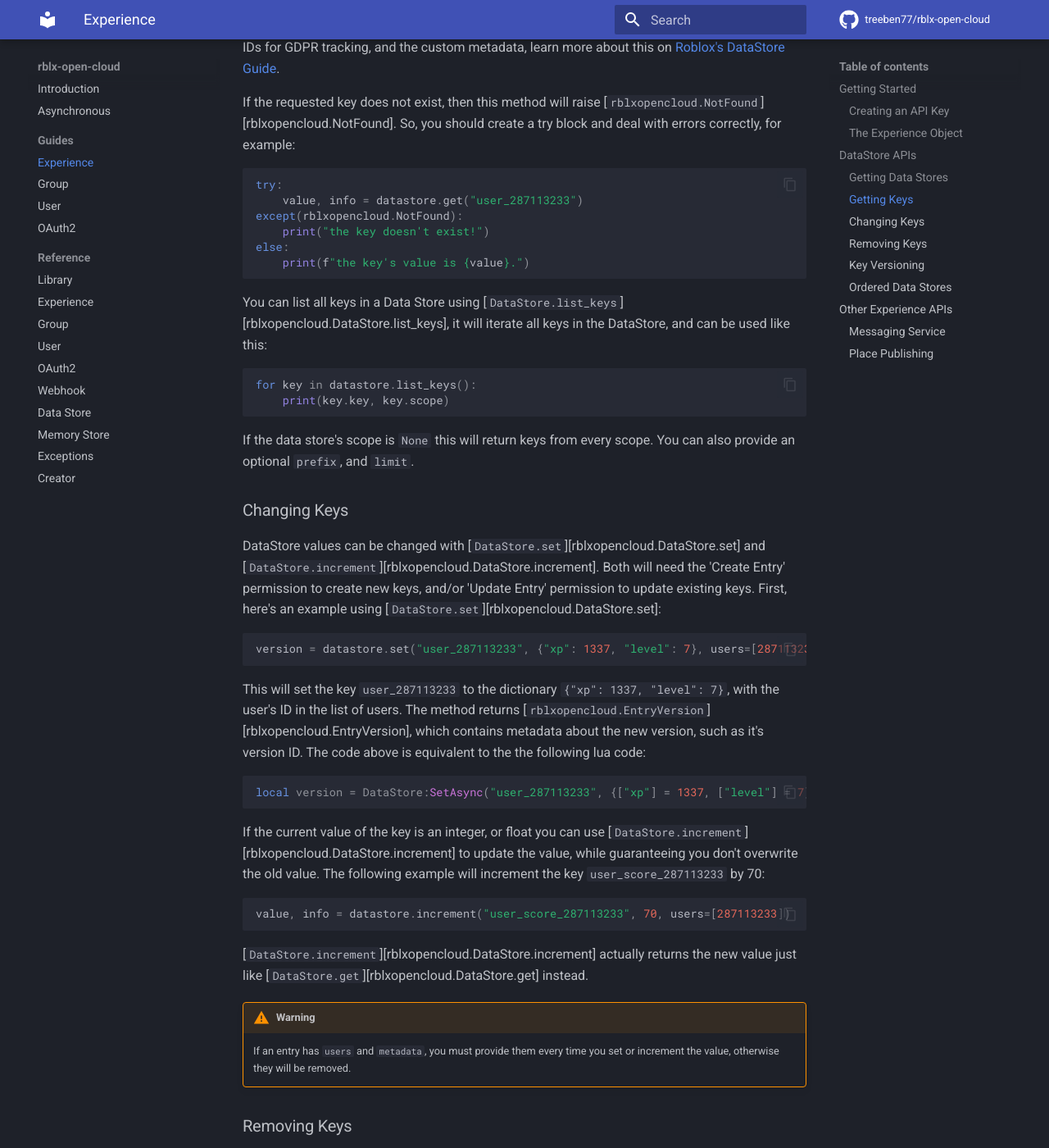
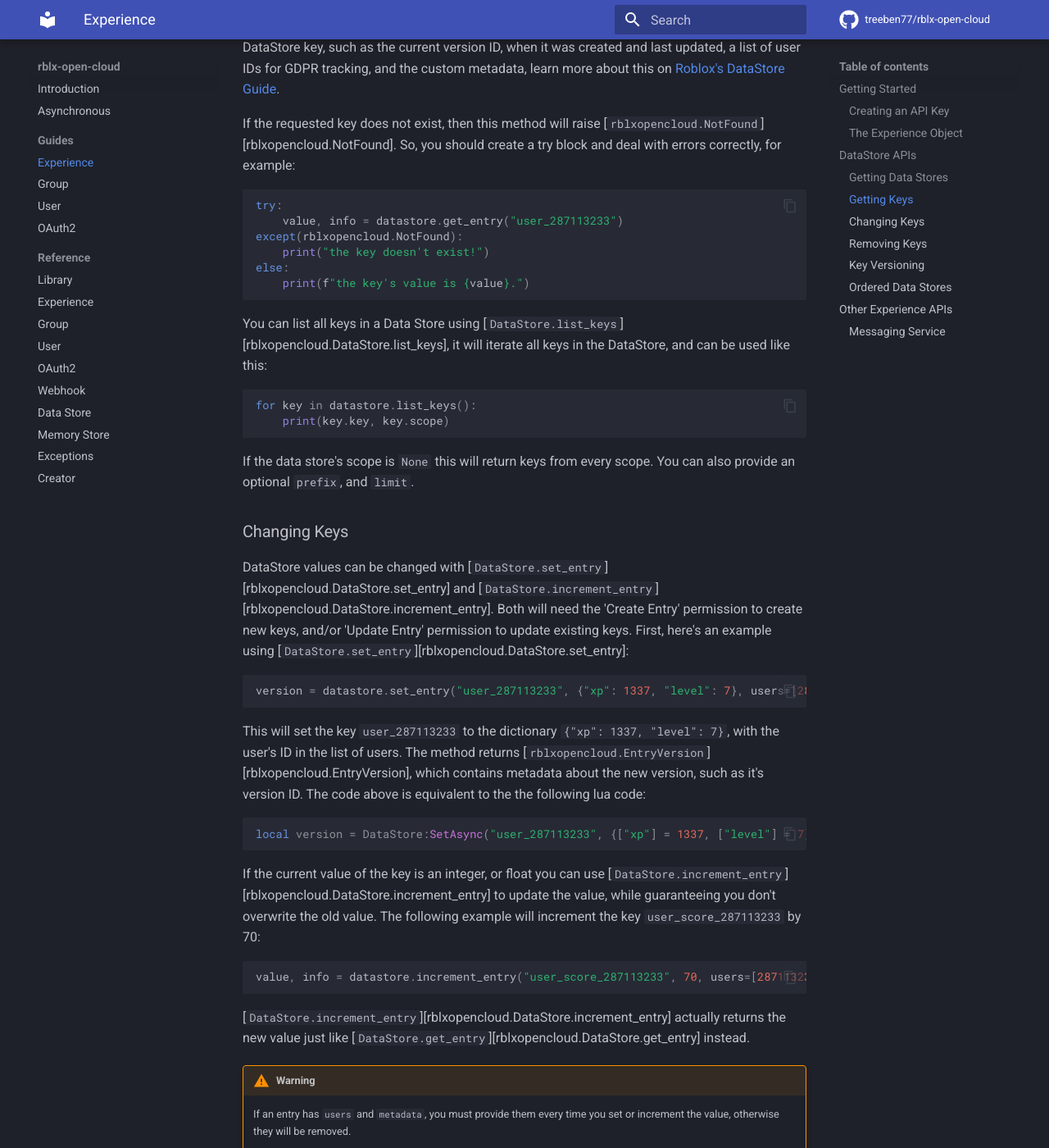
Before and after one commit to treeben77/rblx-open-cloud, an MkDocs documentation site: the page built from docs/guides/experience.md, in a window 1280 px wide and 1400 px high, scrolled down 2268 px. Shown: the whole window at 82% size. Built offline with MkDocs 1.6.1 and Material for MkDocs 9.7.7, drawn with Linux system fonts in a browser that asks for light colours; comment, search, counter and statistics services are not loaded; some of the changed text lies outside the part shown.

Commit message:
fix guilds for datastore methods and memeorystore reference

````diff
--- a/docs/guides/experience.md
+++ b/docs/guides/experience.md
@@ -50,19 +50,19 @@ Great! Now that you've created a data store, you can now access it's entrys.
 
 ### Getting Keys
 
-To get the value of a DataStore key, you can use [`DataStore.get`][rblxopencloud.DataStore.get]. The following code will get the value for `user_287113233` in the data store.
+To get the value of a DataStore key, you can use [`DataStore.get_entry`][rblxopencloud.DataStore.get_entry]. The following code will get the value for `user_287113233` in the data store.
 
 ```py
-value, info = datastore.get("user_287113233")
+value, info = datastore.get_entry("user_287113233")
 ```
 
-[`DataStore.get`][rblxopencloud.DataStore.get] returns a tuple of two items, the key's value, and an [`rblxopencloud.EntryInfo`][rblxopencloud.EntryInfo] object. The value can be either `str`, `int`, `float`, `list`, or `dict`, and is the equivalent value in Roblox Lua. The [`rblxopencloud.EntryInfo`][rblxopencloud.EntryInfo] object contains metadata about the DataStore key, such as the current version ID, when it was created and last updated, a list of user IDs for GDPR tracking, and the custom metadata, learn more about this on [Roblox's DataStore Guide](https://create.roblox.com/docs/cloud-services/datastores#metadata).
+[`DataStore.get_entry`][rblxopencloud.DataStore.get_entry] returns a tuple of two items, the key's value, and an [`rblxopencloud.EntryInfo`][rblxopencloud.EntryInfo] object. The value can be either `str`, `int`, `float`, `list`, or `dict`, and is the equivalent value in Roblox Lua. The [`rblxopencloud.EntryInfo`][rblxopencloud.EntryInfo] object contains metadata about the DataStore key, such as the current version ID, when it was created and last updated, a list of user IDs for GDPR tracking, and the custom metadata, learn more about this on [Roblox's DataStore Guide](https://create.roblox.com/docs/cloud-services/datastores#metadata).
 
 If the requested key does not exist, then this method will raise [`rblxopencloud.NotFound`][rblxopencloud.NotFound]. So, you should create a try block and deal with errors correctly, for example:
 
 ```py
 try:
-    value, info = datastore.get("user_287113233")
+    value, info = datastore.get_entry("user_287113233")
 except(rblxopencloud.NotFound):
     print("the key doesn't exist!")
 else:
@@ -80,10 +80,10 @@ If the data store's scope is `None` this will return keys from every scope. You
 
 ### Changing Keys
 
-DataStore values can be changed with [`DataStore.set`][rblxopencloud.DataStore.set] and [`DataStore.increment`][rblxopencloud.DataStore.increment]. Both will need the 'Create Entry' permission to create new keys, and/or 'Update Entry' permission to update existing keys. First, here's an example using [`DataStore.set`][rblxopencloud.DataStore.set]:
+DataStore values can be changed with [`DataStore.set_entry`][rblxopencloud.DataStore.set_entry] and [`DataStore.increment_entry`][rblxopencloud.DataStore.increment_entry]. Both will need the 'Create Entry' permission to create new keys, and/or 'Update Entry' permission to update existing keys. First, here's an example using [`DataStore.set_entry`][rblxopencloud.DataStore.set_entry]:
 
 ```py
-version = datastore.set("user_287113233", {"xp": 1337, "level": 7}, users=[287113233])
+version = datastore.set_entry("user_287113233", {"xp": 1337, "level": 7}, users=[287113233])
 ```
 
 This will set the key `user_287113233` to the dictionary `{"xp": 1337, "level": 7}`, with the user's ID in the list of users. The method returns [`rblxopencloud.EntryVersion`][rblxopencloud.EntryVersion], which contains metadata about the new version, such as it's version ID. The code above is equivalent to the the following lua code:
@@ -92,13 +92,13 @@ This will set the key `user_287113233` to the dictionary `{"xp": 1337, "level":
 local version = DataStore:SetAsync("user_287113233", {["xp"] = 1337, ["level"] = 7}, {287113233})
 ```
 
-If the current value of the key is an integer, or float you can use [`DataStore.increment`][rblxopencloud.DataStore.increment] to update the value, while guaranteeing you don't overwrite the old value. The following example will increment the key `user_score_287113233` by 70:
+If the current value of the key is an integer, or float you can use [`DataStore.increment_entry`][rblxopencloud.DataStore.increment_entry] to update the value, while guaranteeing you don't overwrite the old value. The following example will increment the key `user_score_287113233` by 70:
 
 ```py
-value, info = datastore.increment("user_score_287113233", 70, users=[287113233])
+value, info = datastore.increment_entry("user_score_287113233", 70, users=[287113233])
 ```
 
-[`DataStore.increment`][rblxopencloud.DataStore.increment] actually returns the new value just like [`DataStore.get`][rblxopencloud.DataStore.get] instead.
+[`DataStore.increment_entry`][rblxopencloud.DataStore.increment_entry] actually returns the new value just like [`DataStore.get_entry`][rblxopencloud.DataStore.get_entry] instead.
 
 !!! warning
     If an entry has `users` and `metadata`, you must provide them every time you set or increment the value, otherwise they will be removed.
@@ -108,7 +108,7 @@ value, info = datastore.increment("user_score_287113233", 70, users=[287113233])
 You can remove a key from a DataStore with Open Cloud with the following code:
 
 ```py
-version = datastore.remove("user_287113233")
+version = datastore.remove_entry("user_287113233")
 ```
 
 This will mark the key as deleted, and calls to get the key will fail. However, the old version of the key can still be accessed by listing versions (explained below), and listing keys will still return the key. These are limitations with Open Cloud, not one with the library.
@@ -128,7 +128,7 @@ This will iterate [`rblxopencloud.EntryVersion`][rblxopencloud.EntryVersion] for
 value, info = datastore.get_version("user_287113233", "VERSION_ID")
 ```
 
-It returns the same as [`DataStore.get`][rblxopencloud.DataStore.get].
+It returns the same as [`DataStore.get_entry`][rblxopencloud.DataStore.get_entry].
 
 ### Ordered Data Stores
 
@@ -136,7 +136,7 @@ You can also access Ordered Data Stores with Open Cloud. There are a few differe
 
 - Ordered Data Store do not support versioning, therefore you can not use versioning functions.
 - Ordered Data Stores also do not support user IDs or metadata, and since they also don't support versioning, there is no second parameter returned on get methods.
-- [`OrderedDataStore.set`][rblxopencloud.OrderedDataStore.set] doesn't have the `previous_version` precondition, instead it has an `exclusive_update` precondition.
+- [`OrderedDataStore.set_entry`][rblxopencloud.OrderedDataStore.set_entry] doesn't have the `previous_version` precondition, instead it has an `exclusive_update` precondition.
 - Ordered Data Stores don't have a `list_keys` method, but instead [`OrderedDataStore.sort_keys`][rblxopencloud.OrderedDataStore.sort_keys]. They also iterate [`rblxopencloud.SortedEntry`][rblxopencloud.SortedEntry] which includes the key's value.
 
 To create an Ordered Data Store, you can use the [`Experience.get_ordered_data_store`][rblxopencloud.Experience.get_ordered_data_store] method, which also supports `scope` being `None`:
@@ -175,4 +175,4 @@ with open("path-to/place-file.rblx", "rb") as file:
     experience.upload_place(0000000, file, publish=True)
 ```
 
-If `publish` is set to `True`, it will publish the place as well. Otherwise, it will only save the place.
+If `publish` is set to `True`, it will publish the place as well. Otherwise, it will only save the place. -->
````
Also changed, not shown: other parts of docs/guides/experience.md (+1 -1 lines), 1 other file.
